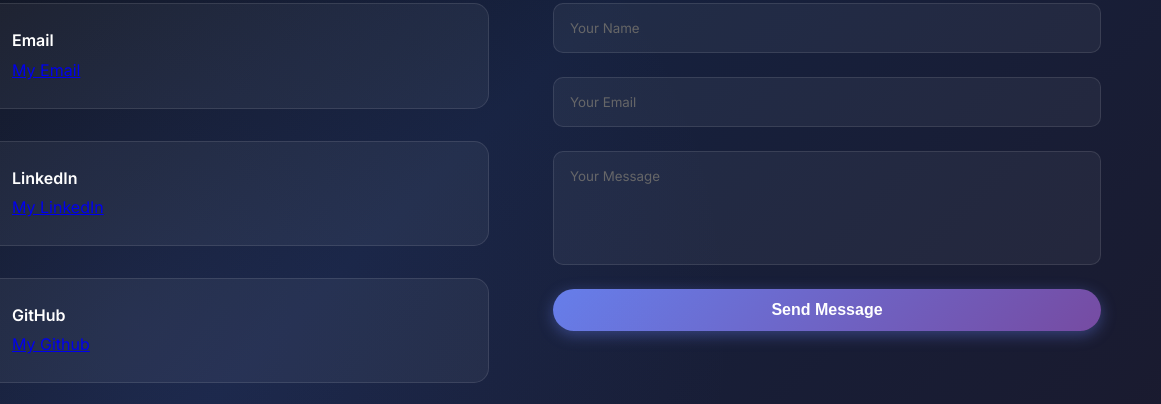
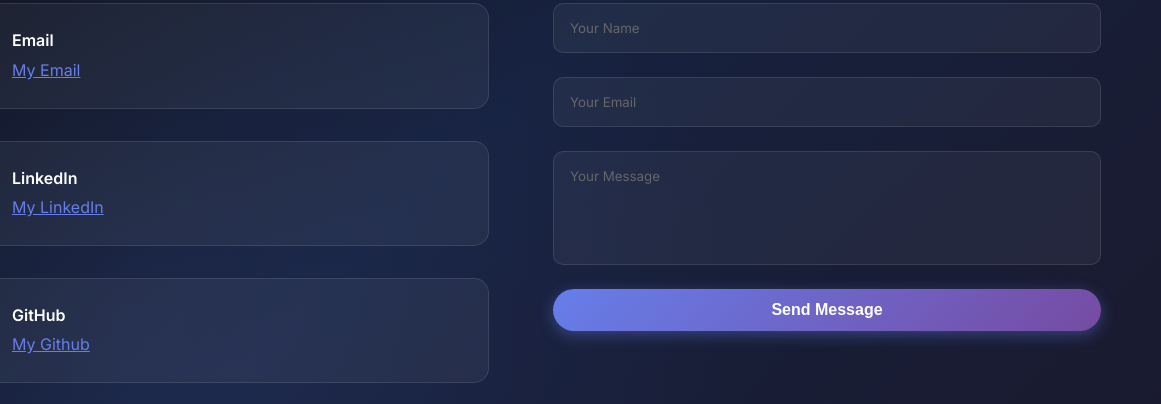
Before and after one commit to MohamedAshrafMadkour/my_portfolio, a plain HTML site: page index.html in a window 1280 px wide. Shown: the part 3021-3425 px from the top of the page, 119-1280 px from the left. Drawn offline with nearby package versions, Linux system fonts and the light colour scheme.

Commit message:
Add files via upload

```diff
--- a/index.html
+++ b/index.html
@@ -4,7 +4,7 @@
 <head>
     <meta charset="UTF-8">
     <meta name="viewport" content="width=device-width, initial-scale=1.0">
-    <title>Mohamed Madkour's Portfolio</title>
+    <title>Madkour's Portfolio</title>
     <link rel="stylesheet" href="style.css">
     <link href="https://fonts.googleapis.com/css2?family=Inter:wght@300;400;500;600;700&display=swap" rel="stylesheet">
     <link rel="stylesheet" href="https://cdnjs.cloudflare.com/ajax/libs/font-awesome/6.4.0/css/all.min.css">
@@ -359,21 +359,21 @@
                             <i class="fas fa-envelope"></i>
                             <div>
                                 <h4>Email</h4>
-                                <a href="mailto:madkourmohamed88@gmail.com">My Email</a>
+                                <a href="mailto:madkourmohamed88@gmail.com" class="cc">My Email</a>
                             </div>
                         </div>
                         <div class="contact-item">
                             <i class="fab fa-linkedin"></i>
                             <div>
                                 <h4>LinkedIn</h4>
-                                <a href="https://www.linkedin.com/in/mohamed-madkour88/">My LinkedIn</a>
+                                <a href="https://www.linkedin.com/in/mohamed-madkour88/" class="cc">My LinkedIn</a>
                             </div>
                         </div>
                         <div class="contact-item">
                             <i class="fab fa-github"></i>
                             <div>
                                 <h4>GitHub</h4>
-                                <a href="https://github.com/MohamedAshrafMadkour">My Github</a>
+                                <a href="https://github.com/MohamedAshrafMadkour" class="cc">My Github</a>
                             </div>
                         </div>
                     </div>
@@ -422,5 +422,4 @@
     <script src="script.js"></script>
 </body>
 
-
 </html>
```
